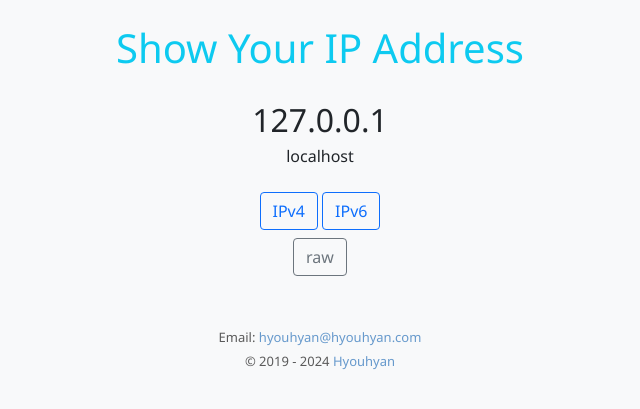
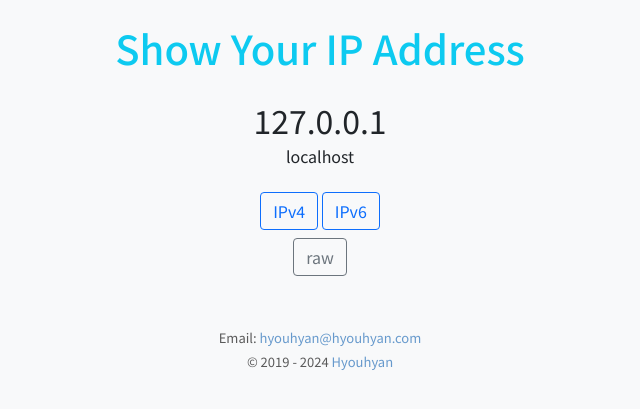
Before and after one commit to hyouhyan/hyouhyan.com, a PHP site: page /tools/show-ip/index.php in a window 1280 px wide. Shown: the top 409 px of the page, without its empty margins (320-960 px from the left). Run offline with PHP 8.4, Linux system fonts and the light colour scheme.

Commit message:
標準フォントをnoto sansからnoto sans jpに変更

```diff
--- a/css/forall.css
+++ b/css/forall.css
@@ -1,10 +1,10 @@
 @charset "utf-8";
-@import url(https://fonts.googleapis.com/css?family=Noto+Sans:400,700,400italic);
+@import url('https://fonts.googleapis.com/css2?family=Noto+Sans+JP:wght@400;500;600;700&display=swap');
 
 
 /*フォント*/
 body {
-    font-family: 'Noto Sans',"ヒラギノ角ゴ Pro W3","Hiragino Kaku Gothic Pro",'メイリオ',Meiryo,Helvetica,Arial,Sans-Serif;
+    font-family: 'Noto Sans JP',"ヒラギノ角ゴ Pro W3","Hiragino Kaku Gothic Pro",'メイリオ',Meiryo,Helvetica,Arial,Sans-Serif;
     -webkit-text-size-adjust: 100%;
 }
 
```
